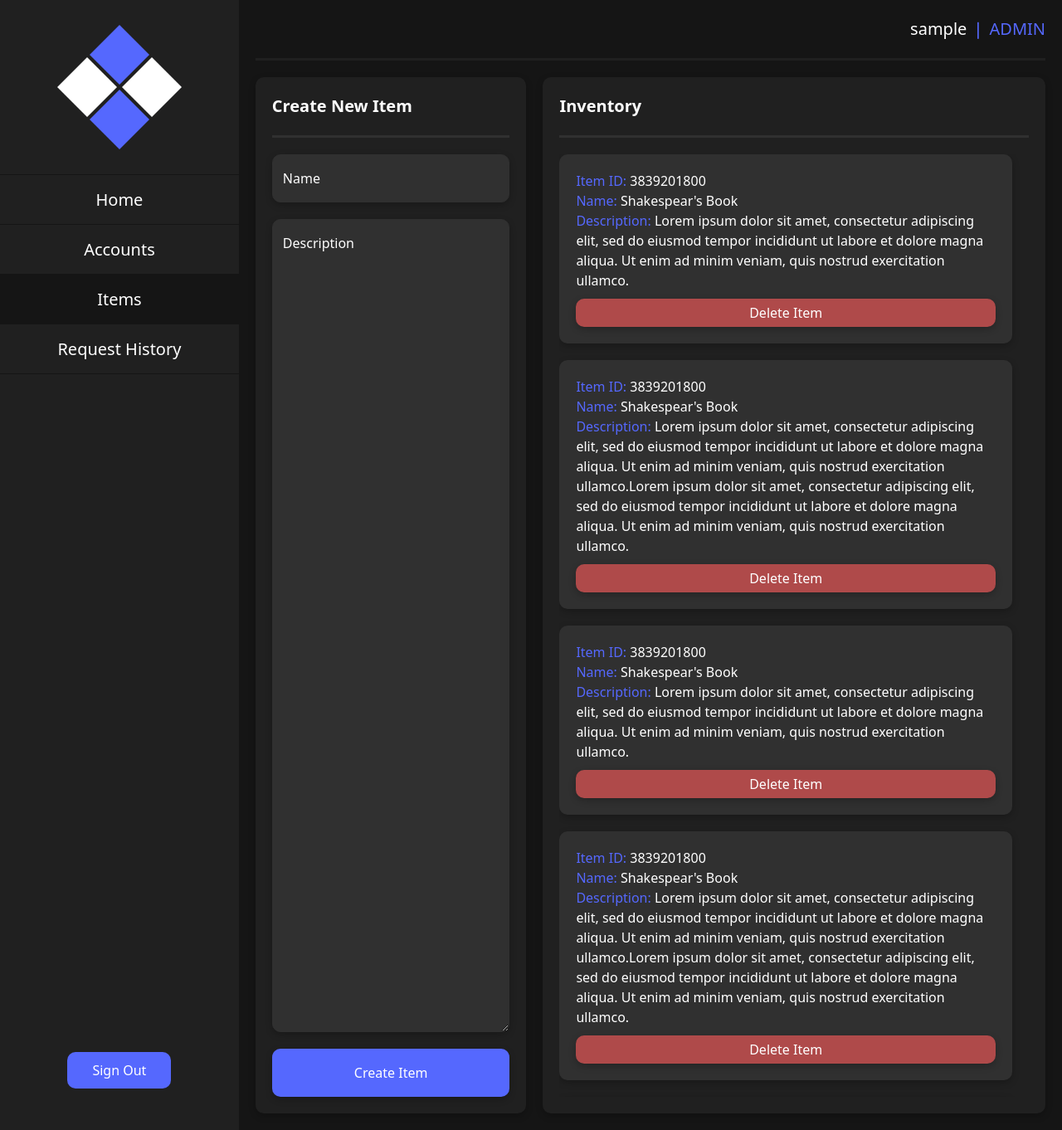
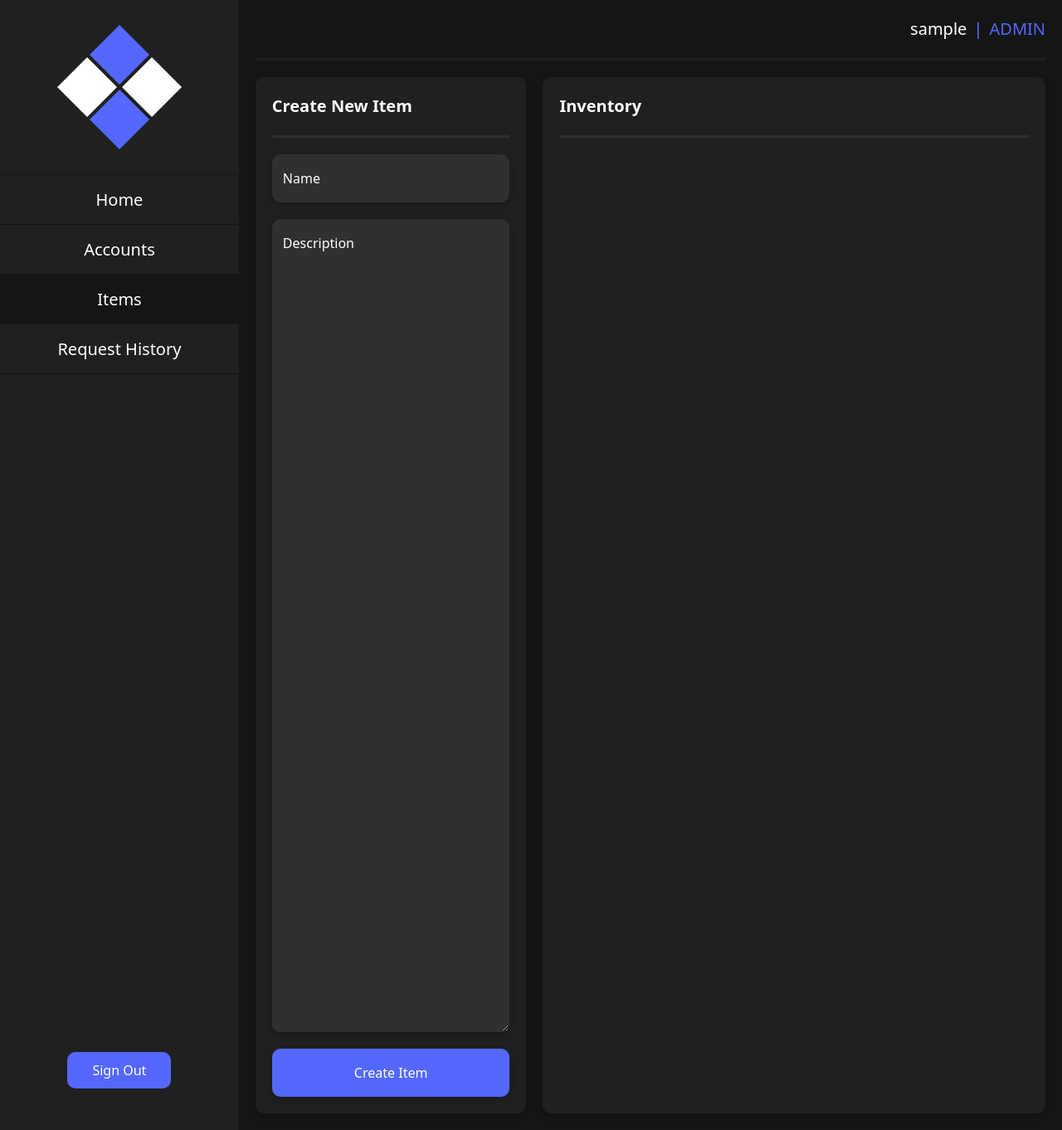
Before and after one commit to Promass/WEBSITE-Procurement-System, a PHP site: page /adm-items.php in a window 1280 px wide. Shown: the whole page at 83% size. Run offline with PHP 8.4, Linux system fonts and the light colour scheme; the visitor is signed in with stand-in values (Sample User, id 1); tables that the repository leaves empty or names only in its code hold one stand-in row (values such as "Sample post").

Commit message:
Added Item create/delete functionalities

```diff
--- a/Classes/display-classes.php
+++ b/Classes/display-classes.php
@@ -61,6 +61,35 @@ class Display extends Dbh {
         $stmt = null;
     }
 
+    public static function adminItems() {
+        $stmt = self::connect()->prepare("SELECT * FROM items WHERE availability = 1;");
+
+        if (!$stmt->execute()) {
+            $stmt = null;
+            header("location: ../adm-items.php?msg=stmtfailed");
+            exit();
+        }
+
+        $data = $stmt->fetchAll(PDO::FETCH_ASSOC);
+
+        for ($idx = 0; $idx < $stmt->rowCount(); $idx++) {
+            echo
+            '
+            <div class="Adm-item-item-box">
+                <div><span class="Color-blue">Item ID: </span>'. $data[$idx]["iid"] .'</div>
+                <div><span class="Color-blue">Name: </span>'. $data[$idx]["item_name"] .'</div>
+                <div><span class="Color-blue">Description: </span>'. $data[$idx]["item_description"] .'</div>
+                <form action="Includes/delete-inc.php" method="post">
+                    <input type="hidden" name="item-id" value="'. $data[$idx]["iid"] .'">
+                    <button class="Adm-item-delete-btn" type="submit" name="submit">Delete Item</button>
+                </form>
+            </div>
+            ';
+        }
+
+        $stmt = null;
+    }
+
 }
 
 ?>
--- a/Classes/signup-classes.php
+++ b/Classes/signup-classes.php
@@ -7,7 +7,7 @@ class Signup extends Dbh {
     //This class is the child of the Dbh class. It uses it's parent to connect to the database. Once connected, this class creates a new user in the database
 
     protected function userExistance($username) {
-        $stmt = $this->connect()->prepare('SELECT pwd FROM users WHERE username = ?;');
+        $stmt = $this->connect()->prepare('SELECT * FROM users WHERE username = ?;');
 
         if (!$stmt->execute(array($username))) {
             $stmt = null;
--- a/Classes/signup-control-classes.php
+++ b/Classes/signup-control-classes.php
@@ -22,7 +22,7 @@ class SignupController extends Signup {
             exit();
         }
 
-        if ($this->usernameTaken($this->username) == true) {
+        if ($this->usernameTaken() == true) {
             header("location: ../adm-accounts.php?msg=useralreadyexist");
             exit();
         }
--- a/adm-items.php
+++ b/adm-items.php
@@ -2,6 +2,9 @@
 <!-- Description: Here admin will see the list of existing items for demands. He/she will be able to add new items or delete existing items -->
 
 <?php
+include "Classes/dbh-classes.php";
+include "Classes/display-classes.php";
+
 session_start();
 
 //This if statement makes sure that only admin have access to this page
@@ -80,16 +83,18 @@ if (!isset($_SESSION["username"])) {
 
                 <!-- Create New Item -->
                 <div class="Adm-item-create-item-box">
+                    <form action="Includes/item-inc.php" method="post">
                         <div class="Bottom-border">Create New Item</div>
                         <div class="form-floating">
                             <input type="text" class="form-control Adm-item-form-input" id="item-name" placeholder="Enter item-name" name="item-name" autocomplete="off">
                             <label for="item-name">Name</label>
                         </div>
                         <div class="form-floating">
-                        <textarea class="form-control Adm-item-form-input Adm-item-form-description" id="description" name="text" placeholder="description goes here"></textarea>
-                        <label for="description">Description</label>
+                            <textarea class="form-control Adm-item-form-input Adm-item-form-description" id="item-description" name="item-description" placeholder="description goes here"></textarea>
+                            <label for="item-description">Description</label>
                         </div>
-                    <button class="Adm-item-create-item-btn">Create Item</button>
+                        <button class="Adm-item-create-item-btn" type="submit" name="submit">Create Item</button>
+                    </form>
                 </div>
                 <!-- Create New Item -->
 
@@ -97,42 +102,9 @@ if (!isset($_SESSION["username"])) {
                 <div class="Adm-item-inventory-box">
                     <div class="Bottom-border">Inventory</div>
                     <div class="Adm-item-item-list-box">
-                        <div class="Adm-item-item-box">
-                            <div><span class="Color-blue">Item ID: </span>3839201800</div>
-                            <div><span class="Color-blue">Name: </span>Shakespear's Book</div>
-                            <div><span class="Color-blue">Description: </span>Lorem ipsum dolor sit amet, consectetur adipiscing elit, sed do eiusmod tempor incididunt ut labore et dolore magna aliqua. Ut enim ad minim veniam, quis nostrud exercitation ullamco.</div>
-                            <button class="Adm-item-delete-btn">Delete Item</button>
-                        </div>
-                        <div class="Adm-item-item-box">
-                            <div><span class="Color-blue">Item ID: </span>3839201800</div>
-                            <div><span class="Color-blue">Name: </span>Shakespear's Book</div>
-                            <div><span class="Color-blue">Description: </span>Lorem ipsum dolor sit amet, consectetur adipiscing elit, sed do eiusmod tempor incididunt ut labore et dolore magna aliqua. Ut enim ad minim veniam, quis nostrud exercitation ullamco.Lorem ipsum dolor sit amet, consectetur adipiscing elit, sed do eiusmod tempor incididunt ut labore et dolore magna aliqua. Ut enim ad minim veniam, quis nostrud exercitation ullamco.</div>
-                            <button class="Adm-item-delete-btn">Delete Item</button>
-                        </div>
-                        <div class="Adm-item-item-box">
-                            <div><span class="Color-blue">Item ID: </span>3839201800</div>
-                            <div><span class="Color-blue">Name: </span>Shakespear's Book</div>
-                            <div><span class="Color-blue">Description: </span>Lorem ipsum dolor sit amet, consectetur adipiscing elit, sed do eiusmod tempor incididunt ut labore et dolore magna aliqua. Ut enim ad minim veniam, quis nostrud exercitation ullamco.</div>
-                            <button class="Adm-item-delete-btn">Delete Item</button>
-                        </div>
-                        <div class="Adm-item-item-box">
-                            <div><span class="Color-blue">Item ID: </span>3839201800</div>
-                            <div><span class="Color-blue">Name: </span>Shakespear's Book</div>
-                            <div><span class="Color-blue">Description: </span>Lorem ipsum dolor sit amet, consectetur adipiscing elit, sed do eiusmod tempor incididunt ut labore et dolore magna aliqua. Ut enim ad minim veniam, quis nostrud exercitation ullamco.Lorem ipsum dolor sit amet, consectetur adipiscing elit, sed do eiusmod tempor incididunt ut labore et dolore magna aliqua. Ut enim ad minim veniam, quis nostrud exercitation ullamco.</div>
-                            <button class="Adm-item-delete-btn">Delete Item</button>
-                        </div>
-                        <div class="Adm-item-item-box">
-                            <div><span class="Color-blue">Item ID: </span>3839201800</div>
-                            <div><span class="Color-blue">Name: </span>Shakespear's Book</div>
-                            <div><span class="Color-blue">Description: </span>Lorem ipsum dolor sit amet, consectetur adipiscing elit, sed do eiusmod tempor incididunt ut labore et dolore magna aliqua. Ut enim ad minim veniam, quis nostrud exercitation ullamco.</div>
-                            <button class="Adm-item-delete-btn">Delete Item</button>
-                        </div>
-                        <div class="Adm-item-item-box">
-                            <div><span class="Color-blue">Item ID: </span>3839201800</div>
-                            <div><span class="Color-blue">Name: </span>Shakespear's Book</div>
-                            <div><span class="Color-blue">Description: </span>Lorem ipsum dolor sit amet, consectetur adipiscing elit, sed do eiusmod tempor incididunt ut labore et dolore magna aliqua. Ut enim ad minim veniam, quis nostrud exercitation ullamco.</div>
-                            <button class="Adm-item-delete-btn">Delete Item</button>
-                        </div>
+                        <?php
+                            Display::adminItems();
+                        ?>
                     </div>
                 </div>
                 <!-- Item Inventory -->
```
Also changed, not shown: Classes/delete-classes.php (+13 -0 lines), Classes/item-classes.php (added, +39 -0 lines), Classes/item-control-classes.php (added, +56 -0 lines), Includes/delete-inc.php (+11 -4 lines), Includes/item-inc.php (added, +21 -0 lines). Lines whose indentation alone changed are shown as unchanged.
